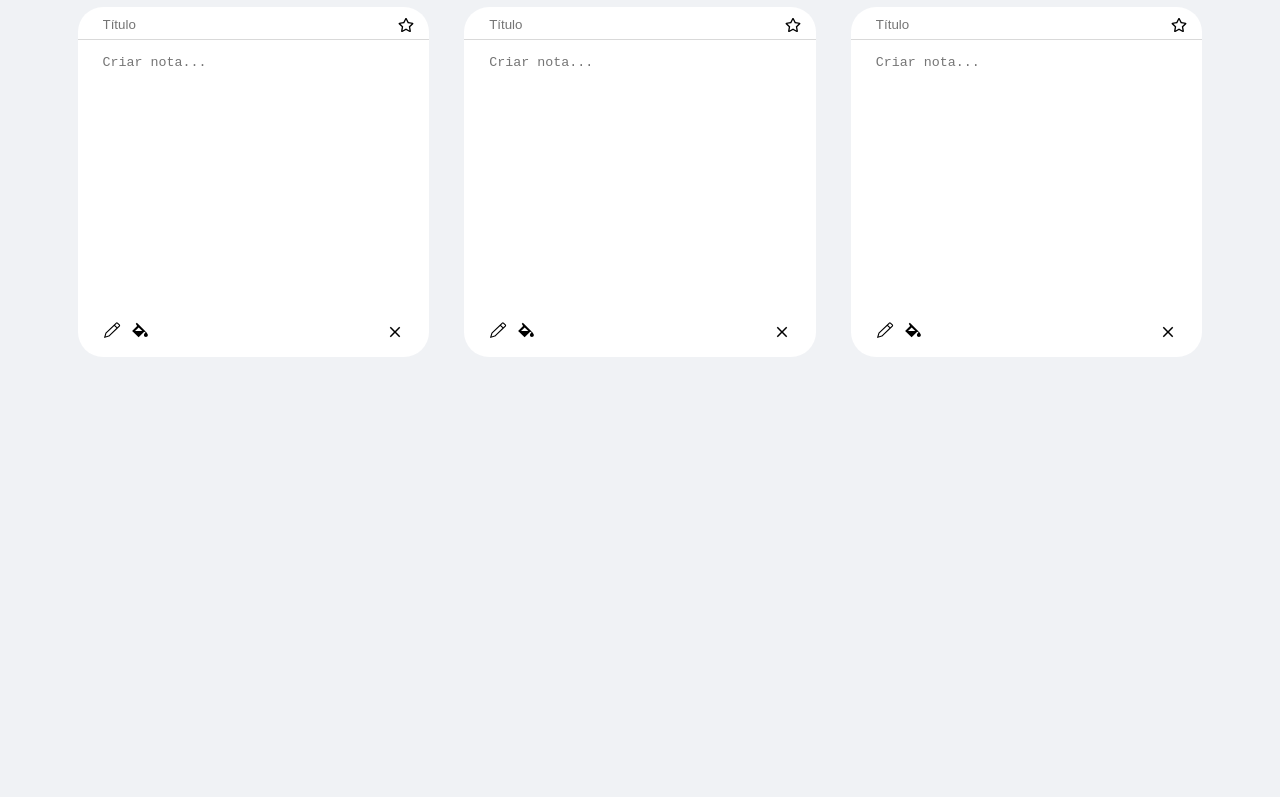
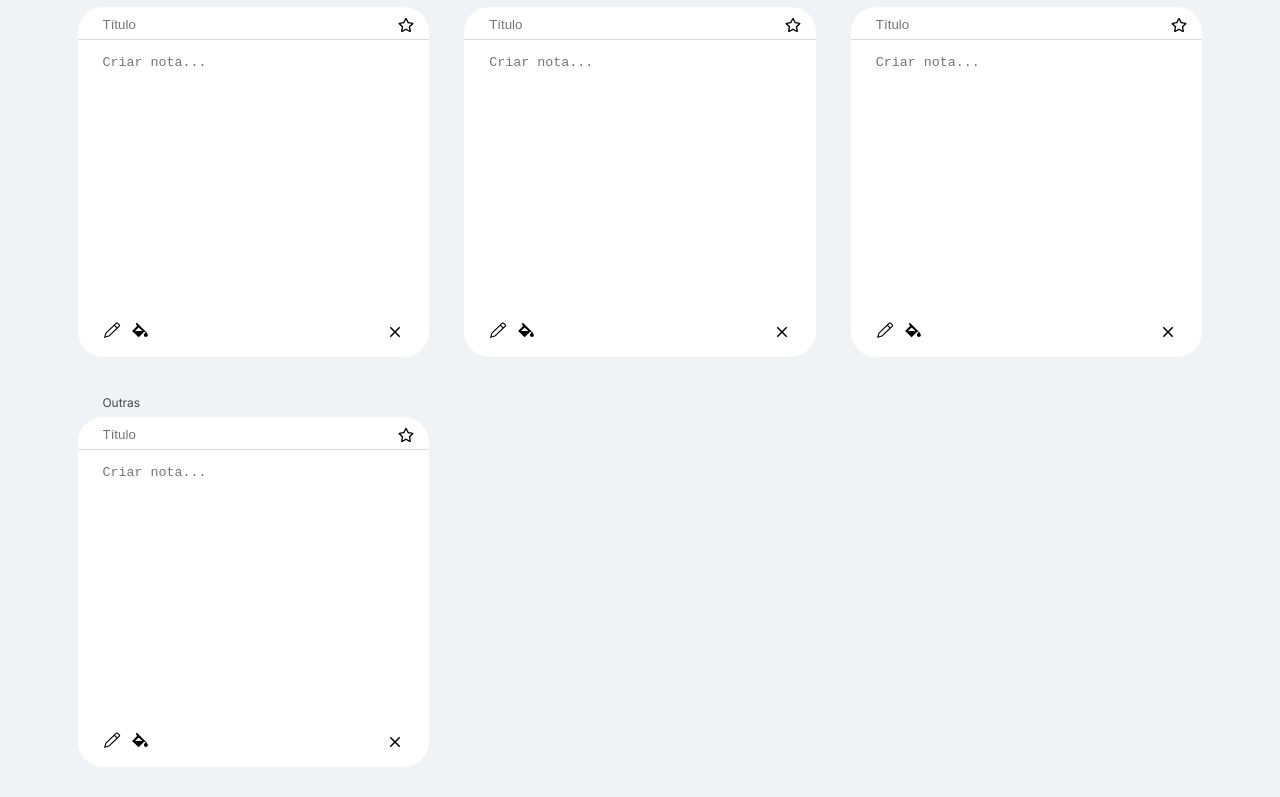
Before and after one commit to belloLucas/todo, a React (Vite) app: page / in a window 1280 px wide. Shown: the part 257-1054 px from the top of the page. Before the commit the page ends 800 px from the top, so only its background shows below. Built offline with nearby package versions, Linux system fonts and the light colour scheme.

Commit message:
feat: 'others' row added

```diff
--- a/src/components/tasks/Tasks.scss
+++ b/src/components/tasks/Tasks.scss
@@ -1,51 +1,4 @@
-.favorite {
-  display: flex;
-  justify-content: center;
-  width: 100%;
-  padding: 30px 15px;
-  position: relative;
-
-  @media (max-width: 450px) {
-    margin-top: 1.5rem;
-  }
-
-  .title {
-    position: absolute;
-    left: 8%;
-    top: 2%;
-    font-size: 12px;
-    color: #464646;
-
-    @media (max-width: 680px) {
-      top: 1%;
-      left: 12%;
-    }
-
-    @media (max-width: 450px) {
-      top: 1%;
-      left: 50%;
-      transform: translateX(-50%);
-    }
-  }
-
-  .fav-row {
-    display: grid;
-    grid-template-columns: repeat(3, 1fr);
-    justify-content: center;
-    gap: 35px;
-    width: 90%;
-
-    @media (max-width: 680px) {
-      grid-template-columns: repeat(2, 1fr);
-    }
-
-    @media (max-width: 450px) {
-      margin-top: 1rem;
-      grid-template-columns: 1fr;
-    }
-
 .boxTask {
-      width: 100%;
   height: 350px;
   background-color: white;
   border-radius: 25px;
@@ -123,5 +76,57 @@
     }
   }
 }
+
+.favorite,
+.others {
+  display: flex;
+  justify-content: center;
+  width: 100%;
+  padding: 30px 15px;
+  position: relative;
+
+  @media (max-width: 450px) {
+    margin-top: 1.5rem;
+  }
+
+  .title {
+    position: absolute;
+    left: 8%;
+    top: 2%;
+    font-size: 12px;
+    color: #464646;
+
+    @media (max-width: 680px) {
+      top: 1%;
+      left: 12%;
+    }
+
+    @media (max-width: 450px) {
+      top: 1%;
+      left: 50%;
+      transform: translateX(-50%);
     }
   }
+
+  .fav-row,
+  .others-row {
+    display: grid;
+    grid-template-columns: repeat(3, 1fr);
+    justify-content: center;
+    gap: 35px;
+    width: 90%;
+
+    @media (max-width: 680px) {
+      grid-template-columns: repeat(2, 1fr);
+    }
+
+    @media (max-width: 450px) {
+      margin-top: 1rem;
+      grid-template-columns: 1fr;
+    }
+
+    .boxTask {
+      width: 100%;
+    }
+  }
+}
--- a/src/components/tasks/Tasks.tsx
+++ b/src/components/tasks/Tasks.tsx
@@ -6,6 +6,7 @@ import "./Tasks.scss";
 
 export default function Tasks() {
   return (
+    <>
       <section className="favorite">
         <p className="title">Favoritas</p>
         <div className="fav-row">
@@ -89,5 +90,37 @@ export default function Tasks() {
           </div>
         </div>
       </section>
+      <section className="others">
+        <p className="title">Outras</p>
+        <div className="others-row">
+          <div className="boxTask">
+            <div className="header">
+              <input type="text" name="title" id="title" placeholder="Título" />
+              <FaRegStar className="addToFavorite" />
+            </div>
+            <div className="content">
+              <textarea
+                name="description"
+                className="description"
+                placeholder="Criar nota..."
+              />
+            </div>
+            <div className="buttons">
+              <div className="left">
+                <span className="edit">
+                  <GoPencil></GoPencil>
+                </span>
+                <span className="paint">
+                  <IoMdColorFill></IoMdColorFill>
+                </span>
+              </div>
+              <span className="remove">
+                <IoMdClose></IoMdClose>
+              </span>
+            </div>
+          </div>
+        </div>
+      </section>
+    </>
   );
 }
```
Lines whose indentation alone changed are shown as unchanged.
